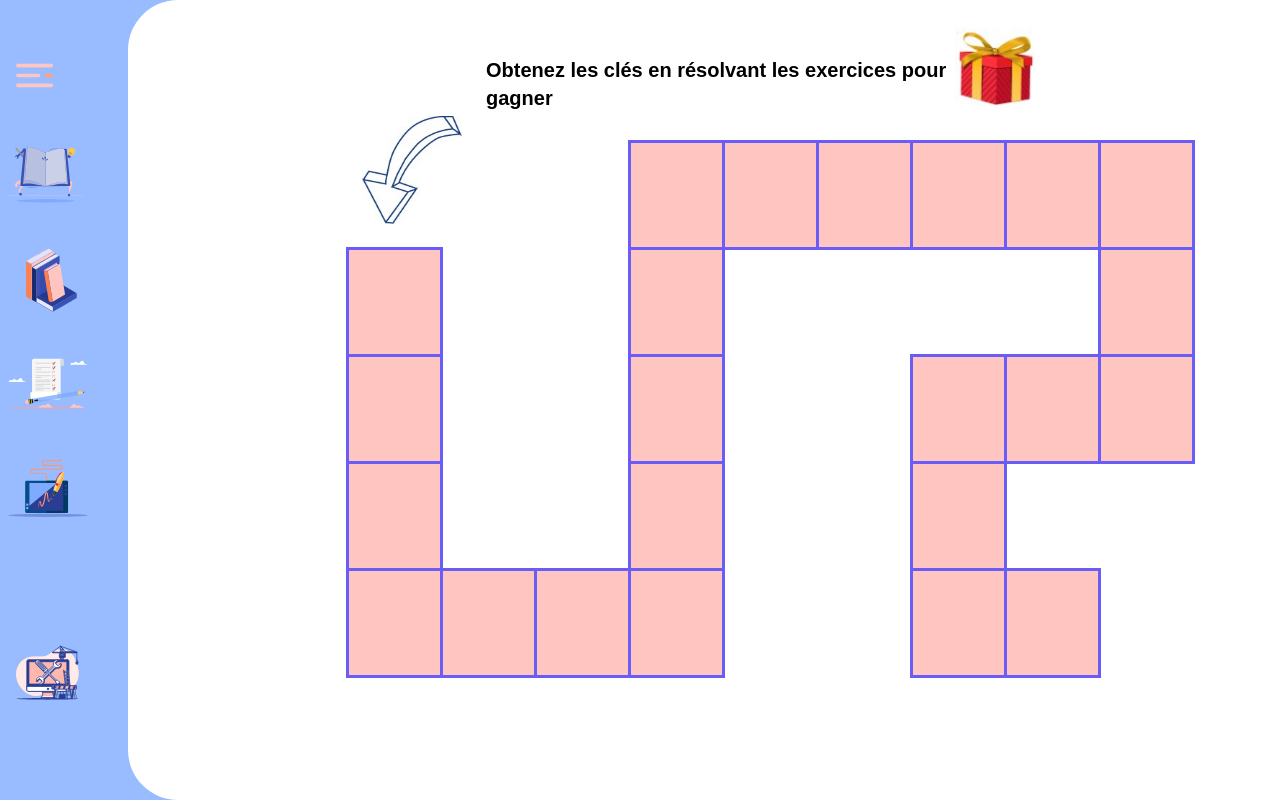
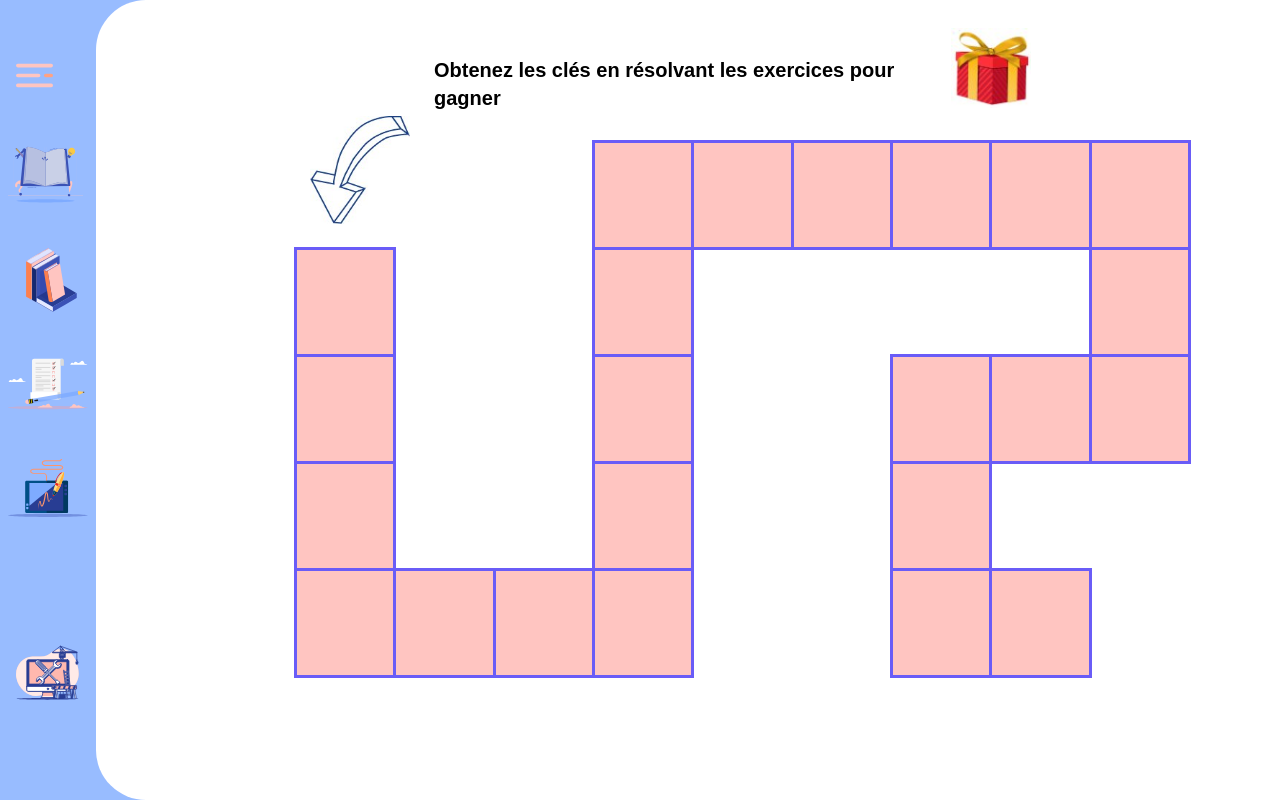
Before and after one commit to Abdelalim03/Projet2CP, a React (Create React App) app: page /home/exercices in a window 1280 px wide. Built offline with nearby package versions, Linux system fonts and the light colour scheme; the HTML template or start-up script is replaced by a standard one; a web font is replaced by a local one.

Commit message:
sideBar fixed

```diff
--- a/src/App.js
+++ b/src/App.js
@@ -6,7 +6,6 @@ import Avatar from "./pages/Avatar/Avatar";
 import EtesVous from "./pages/EtesVous/EtesVous";
 import Nom from "./pages/Nom/Nom";
 import Editeur from "./pages/Editeur/Editeur";
-
 import Exercices from "./pages/Exercices/Exercices";
 import Langue from "./pages/Langue/Langue";
 import Quiz from "./pages/Quiz/Quiz";
--- a/src/Components/SideBar.js
+++ b/src/Components/SideBar.js
@@ -8,8 +8,8 @@ export default function SideBar() {
     <div>
       <div
         className={`${
-          isOpen ? "lg:w-72 md:w-40" : "lg:w-32 md:w-20"
-        }  h-screen w-96 bg-symapp-blue-light-second ease-out duration-700 `}
+          isOpen ? "w-[150px] lg:w-64 " : "w-[66px] lg:w-24 "
+        }  h-screen  bg-symapp-blue-light-second ease-out duration-700 `}
       >
         <button onClick={showSidebar}>
           <div className="absolute lg:ml-4 lg:mt-10 md:ml-2 md:mt-4">
--- a/src/index.css
+++ b/src/index.css
@@ -63,6 +63,6 @@ code {
 
 @layer components {
   .symapp-container {
-    @apply  md:pl-[70px] lg:pl-[90px] pt-4 flex flex-col lg:gap-10 md:gap-2 lg:rounded-l-[50px] md:rounded-l-[30px] bg-white h-screen w-screen
+    @apply  pl-[40px] lg:pl-[70px] pt-4 flex flex-col lg:gap-10 md:gap-2 lg:rounded-l-[50px] md:rounded-l-[30px] bg-white h-screen w-screen
   }
 }
```
